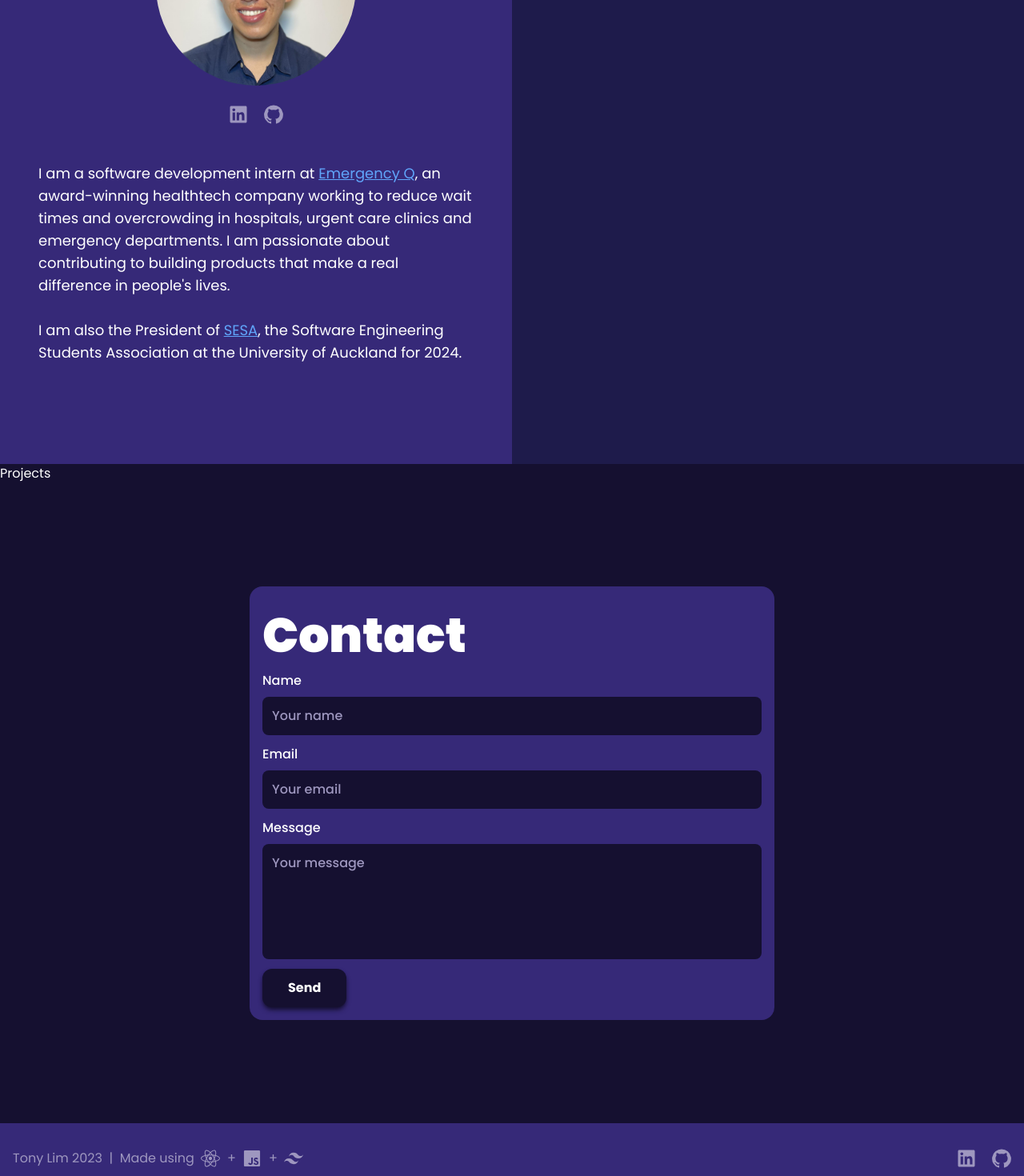
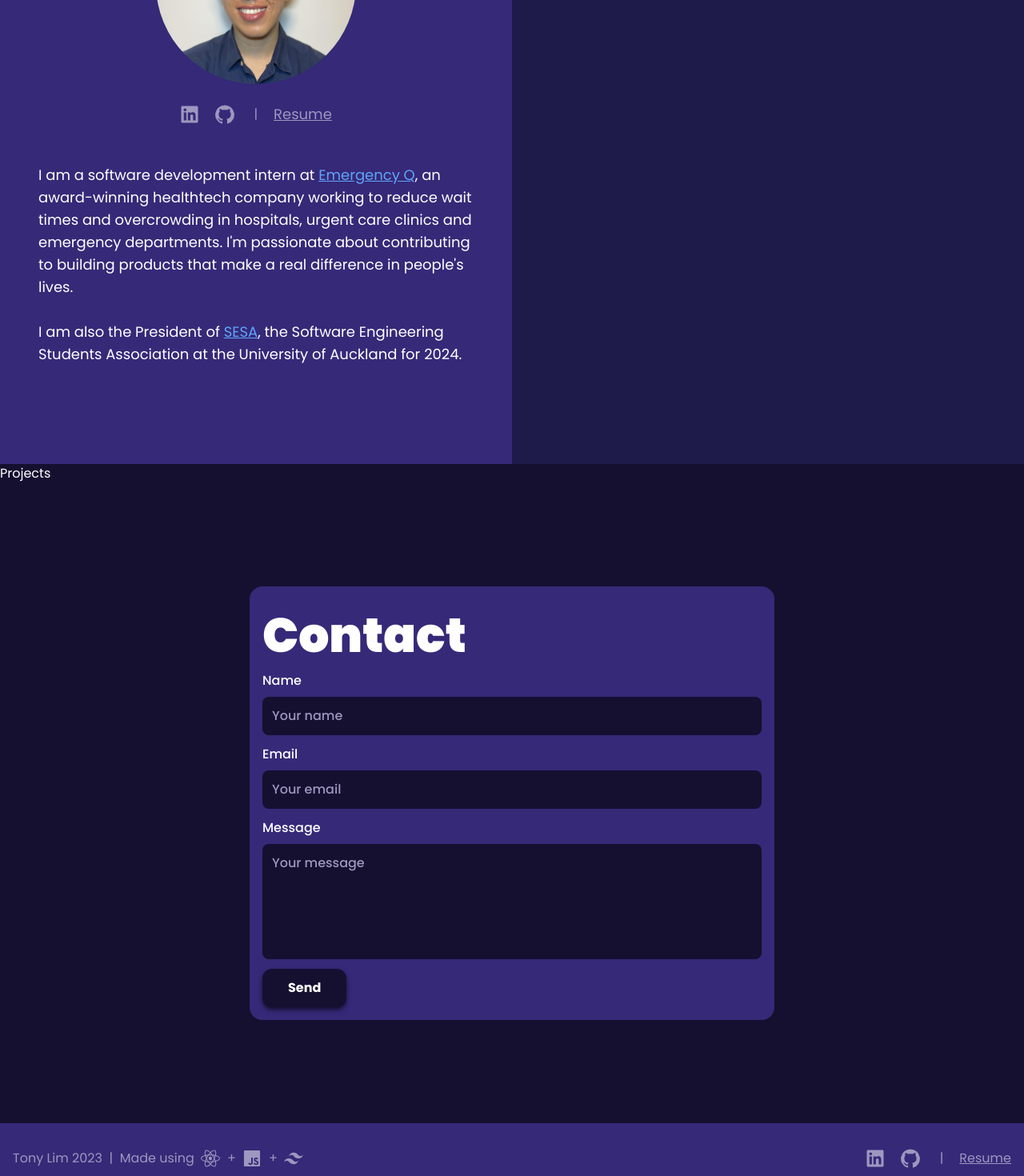
Before and after one commit to tonylxm/website, a React (Vite) app: page / in a window 1280 px wide. Shown: the part 1020-2490 px from the top of the page at 80% size. Built offline with nearby package versions, Linux system fonts and the light colour scheme.

Commit message:
feat: resume button in About section and in Footer

```diff
--- a/src/components/About.jsx
+++ b/src/components/About.jsx
@@ -1,5 +1,6 @@
 import { styles } from '../styles';
 import profile from '../assets/profile.jpg';
+import resume from '../assets/Tony Lim Resume.pdf';
 
 const About = () => {
   return (
@@ -9,8 +10,8 @@ const About = () => {
           <div className='flex justify-center'>
             <img src={profile} className="rounded-full" width="250" height="250" />
           </div>
-          <div className="flex mt-6 justify-center">
-            <a href="https://www.linkedin.com/in/tonylxm/" target="_blank" className="text-tertiary hover:text-white">
+          <div className="flex mt-6 justify-center items-center text-tertiary">
+            <a href="https://www.linkedin.com/in/tonylxm/" target="_blank" className="hover:text-white">
               <svg className="w-6 h-6" aria-hidden="true" xmlns="http://www.w3.org/2000/svg" fill="currentColor" viewBox="0 0 448 512">
                 <path fill-rule="evenodd" d="M416 32H31.9C14.3 32 0 46.5 0 64.3v383.4C0 465.5 14.3 480 31.9 480H416c17.6 0 32-14.5 32-32.3V64.3c0-17.8-14.4-32.3-32-32.3zM135.4 416H69V202.2h66.5V416zm-33.2-243c-21.3 0-38.5-17.3-38.5-38.5S80.9 96 102.2 96c21.2 0 38.5 17.3 38.5 38.5 0 21.3-17.2 38.5-38.5 38.5zm282.1 243h-66.4V312c0-24.8-.5-56.7-34.5-56.7-34.6 0-39.9 27-39.9 54.9V416h-66.4V202.2h63.7v29.2h.9c8.9-16.8 30.6-34.5 62.9-34.5 67.2 0 79.7 44.3 79.7 101.9V416z" clip-rule="evenodd" />
               </svg>
@@ -22,10 +23,15 @@ const About = () => {
               </svg>
               <span className="sr-only">GitHub</span>
             </a>
+            &nbsp;
+            <p className="text-tertiary ms-5 me-5">|</p>
+            <a href={resume} target="_blank" className=" text-lg hover:text-white underline">
+              Resume
+            </a>
           </div>
           <div className="p-12 text-left text-lg">
-            <p>I am a software development intern at <a href='https://www.emergencyq.com/' target="_blank" className="underline text-blue-400  hover:text-blue-500">Emergency Q</a>, an award-winning healthtech company working to reduce wait times and overcrowding in hospitals, urgent care clinics and emergency departments. I am passionate about contributing to building products that make a real difference in people's lives.</p>
-            <br/>
+            <p>I am a software development intern at <a href='https://www.emergencyq.com/' target="_blank" className="underline text-blue-400  hover:text-blue-500">Emergency Q</a>, an award-winning healthtech company working to reduce wait times and overcrowding in hospitals, urgent care clinics and emergency departments. I'm passionate about contributing to building products that make a real difference in people's lives.</p>
+            <br />
             <p>I am also the President of <a href='https://www.sesa.org.nz/' target="_blank" className="underline text-blue-400 hover:text-blue-500">SESA</a>, the Software Engineering Students Association at the University of Auckland for 2024.</p>
           </div>
         </div>
--- a/src/components/Footer.jsx
+++ b/src/components/Footer.jsx
@@ -1,3 +1,5 @@
+import resume from '../assets/Tony Lim Resume.pdf';
+
 const Footer = () => {
   return (
     <footer className="bg-secondary">
@@ -21,17 +23,22 @@ const Footer = () => {
               <path d="M12.001,4.8c-3.2,0-5.2,1.6-6,4.8c1.2-1.6,2.6-2.2,4.2-1.8c0.913,0.228,1.565,0.89,2.288,1.624 C13.666,10.618,15.027,12,18.001,12c3.2,0,5.2-1.6,6-4.8c-1.2,1.6-2.6,2.2-4.2,1.8c-0.913-0.228-1.565-0.89-2.288-1.624 C16.337,6.182,14.976,4.8,12.001,4.8z M6.001,12c-3.2,0-5.2,1.6-6,4.8c1.2-1.6,2.6-2.2,4.2-1.8c0.913,0.228,1.565,0.89,2.288,1.624 c1.177,1.194,2.538,2.576,5.512,2.576c3.2,0,5.2-1.6,6-4.8c-1.2,1.6-2.6,2.2-4.2,1.8c-0.913-0.228-1.565-0.89-2.288-1.624 C10.337,13.382,8.976,12,6.001,12z" clip-rule="evenodd" /></svg>
           </span>
           <div className="flex mt-4 sm:justify-center sm:mt-0">
-            <a href="https://www.linkedin.com/in/tonylxm/" className="text-tertiary hover:text-white">
+            <a href="https://www.linkedin.com/in/tonylxm/" target="_blank" className="text-tertiary hover:text-white">
               <svg className="w-6 h-6" aria-hidden="true" xmlns="http://www.w3.org/2000/svg" fill="currentColor" viewBox="0 0 448 512">
                 <path fill-rule="evenodd" d="M416 32H31.9C14.3 32 0 46.5 0 64.3v383.4C0 465.5 14.3 480 31.9 480H416c17.6 0 32-14.5 32-32.3V64.3c0-17.8-14.4-32.3-32-32.3zM135.4 416H69V202.2h66.5V416zm-33.2-243c-21.3 0-38.5-17.3-38.5-38.5S80.9 96 102.2 96c21.2 0 38.5 17.3 38.5 38.5 0 21.3-17.2 38.5-38.5 38.5zm282.1 243h-66.4V312c0-24.8-.5-56.7-34.5-56.7-34.6 0-39.9 27-39.9 54.9V416h-66.4V202.2h63.7v29.2h.9c8.9-16.8 30.6-34.5 62.9-34.5 67.2 0 79.7 44.3 79.7 101.9V416z" clip-rule="evenodd" />
               </svg>
               <span className="sr-only">LinkedIn</span>
             </a>
-            <a href="https://github.com/tonylxm" className="text-tertiary hover:text-white ms-5">
+            <a href="https://github.com/tonylxm" target="_blank" className="text-tertiary hover:text-white ms-5">
               <svg className="w-6 h-6" aria-hidden="true" xmlns="http://www.w3.org/2000/svg" fill="currentColor" viewBox="0 0 20 20">
                 <path fill-rule="evenodd" d="M10 .333A9.911 9.911 0 0 0 6.866 19.65c.5.092.678-.215.678-.477 0-.237-.01-1.017-.014-1.845-2.757.6-3.338-1.169-3.338-1.169a2.627 2.627 0 0 0-1.1-1.451c-.9-.615.07-.6.07-.6a2.084 2.084 0 0 1 1.518 1.021 2.11 2.11 0 0 0 2.884.823c.044-.503.268-.973.63-1.325-2.2-.25-4.516-1.1-4.516-4.9A3.832 3.832 0 0 1 4.7 7.068a3.56 3.56 0 0 1 .095-2.623s.832-.266 2.726 1.016a9.409 9.409 0 0 1 4.962 0c1.89-1.282 2.717-1.016 2.717-1.016.366.83.402 1.768.1 2.623a3.827 3.827 0 0 1 1.02 2.659c0 3.807-2.319 4.644-4.525 4.889a2.366 2.366 0 0 1 .673 1.834c0 1.326-.012 2.394-.012 2.72 0 .263.18.572.681.475A9.911 9.911 0 0 0 10 .333Z" clip-rule="evenodd" />
               </svg>
               <span className="sr-only">GitHub</span>
+            </a>
+            &nbsp;
+            <p className="text-tertiary ms-5 me-5">|</p>
+            <a href={resume} target="_blank" className=" text-tertiary hover:text-white underline">
+              Resume
             </a>
           </div>
         </div>
```
Also changed, not shown: 1 other file (tests, documents, lock files or other folders).
